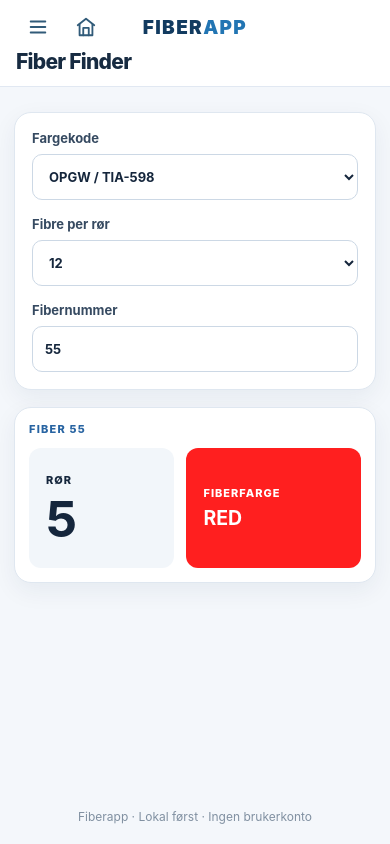
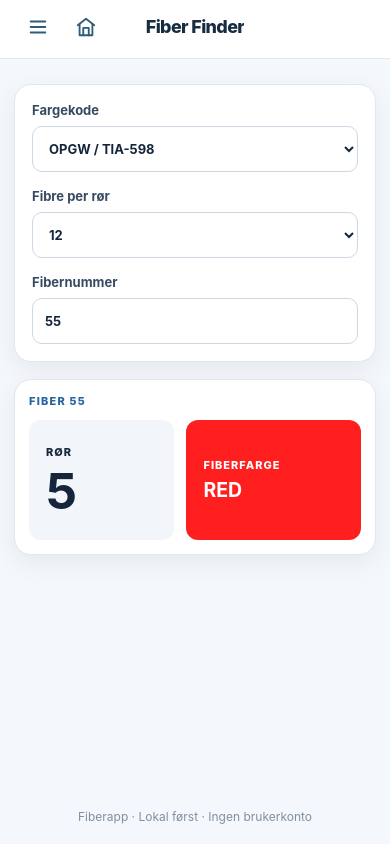
Before and after one commit to Halfe85/fiberapp, an Angular app: page /fiberapp/#/finder in a window 390 px wide. Built offline with nearby package versions, Linux system fonts and the light colour scheme.

Commit message:
Show active tool name instead of FiberApp brand in mobile headers

```diff
--- a/finder/index.html
+++ b/finder/index.html
@@ -233,7 +233,7 @@ label{color:#354e66!important}select,input{background:#fff!important;color:#1527
 .finder-wrap>.finder-heading{margin:4px 2px 18px}
 @media(max-width:699px){.site-main{padding:16px 14px 28px}}
 </style>
-<link rel="stylesheet" href="../site-shell.css?v=finder-header-2"></head>
+<link rel="stylesheet" href="../site-shell.css?v=mobile-tool-title-1"></head>
 <body>
 <header class="site-header finder-header"><div class="site-shell"><div class="site-actions"><button class="menu-toggle header-icon" type="button" aria-label="Åpne meny" aria-controls="site-menu" aria-expanded="false" title="Meny"><svg aria-hidden="true" viewBox="0 0 24 24" fill="none" stroke="currentColor" stroke-width="2" stroke-linecap="round"><path d="M4 6h16M4 12h16M4 18h16"/></svg></button><a class="home-link header-icon" href="../" aria-label="Hjem" title="Hjem"><svg aria-hidden="true" viewBox="0 0 24 24" fill="none" stroke="currentColor" stroke-width="2" stroke-linecap="round" stroke-linejoin="round"><path d="m3 10 9-7 9 7"/><path d="M5 9v12h14V9"/><path d="M9 21v-8h6v8"/></svg></a></div><a class="site-brand" href="../" aria-label="FiberApp forside">FIBER<span>APP</span></a><nav class="site-menu" id="site-menu" aria-label="Verktøymeny" hidden><a href="../finder/" aria-current="page">Fiberfinder</a><a href="../planner/">Fiber Planner</a></nav><h1 class="site-page-title">Fiber Finder</h1></div></header>
 <main class="site-main" id="main"><div class="finder-wrap">
--- a/planner/index.html
+++ b/planner/index.html
@@ -12,7 +12,7 @@
     a{color:inherit;text-decoration:none}
     .planner-main{padding:0}
   </style>
-  <link rel="stylesheet" href="../site-shell.css?v=planner-header-1">
+  <link rel="stylesheet" href="../site-shell.css?v=mobile-tool-title-1">
 </head>
 <body>
   <header class="site-header planner-header"><div class="site-shell"><div class="site-actions"><button class="menu-toggle header-icon" type="button" aria-label="Åpne meny" aria-controls="site-menu" aria-expanded="false" title="Meny"><svg aria-hidden="true" viewBox="0 0 24 24" fill="none" stroke="currentColor" stroke-width="2" stroke-linecap="round"><path d="M4 6h16M4 12h16M4 18h16"/></svg></button><a class="home-link header-icon" href="../" aria-label="Hjem" title="Hjem"><svg aria-hidden="true" viewBox="0 0 24 24" fill="none" stroke="currentColor" stroke-width="2" stroke-linecap="round" stroke-linejoin="round"><path d="m3 10 9-7 9 7"/><path d="M5 9v12h14V9"/><path d="M9 21v-8h6v8"/></svg></a></div><a class="site-brand" href="../" aria-label="FiberApp forside">FIBER<span>APP</span></a><nav class="site-menu" id="site-menu" aria-label="Verktøymeny" hidden><a href="../finder/">Fiberfinder</a><a href="../planner/" aria-current="page">Fiber Planner</a></nav><h1 class="site-page-title">Fiber Planner</h1></div></header>
--- a/src/styles.css
+++ b/src/styles.css
@@ -258,3 +258,40 @@ app-root>footer.planner-footer{padding:0;min-height:20px;background:#edf4fb;bord
     font-size:21px;
   }
 }
+
+/* Tool headers: on mobile, show tool title where FiberApp normally sits.
+   The home page keeps its FiberApp wordmark. */
+@media(max-width:699px){
+  .topbar.finder-header .topinner,
+  .topbar.planner-header .topinner{
+    grid-template-columns:minmax(88px,1fr) minmax(0,auto) minmax(88px,1fr);
+    grid-template-rows:44px;
+  }
+  .topbar.finder-header .brand,
+  .topbar.planner-header .brand{display:none}
+  .topbar.finder-header .header-page-title,
+  .topbar.planner-header .header-page-title{
+    position:static;
+    grid-column:2;
+    grid-row:1;
+    justify-self:center;
+    align-self:center;
+    transform:none;
+    min-width:0;
+    max-width:100%;
+    margin:0;
+    padding:0;
+    white-space:nowrap;
+    overflow:hidden;
+    text-overflow:ellipsis;
+    font-size:clamp(16px,4.6vw,21px);
+    line-height:1.2;
+    pointer-events:auto;
+  }
+}
+@media(max-width:350px){
+  .topbar.finder-header .topinner,
+  .topbar.planner-header .topinner{
+    grid-template-columns:minmax(80px,1fr) minmax(0,auto) minmax(80px,1fr);
+  }
+}
```
Also changed, not shown: site-shell.css (+37 -0 lines).
